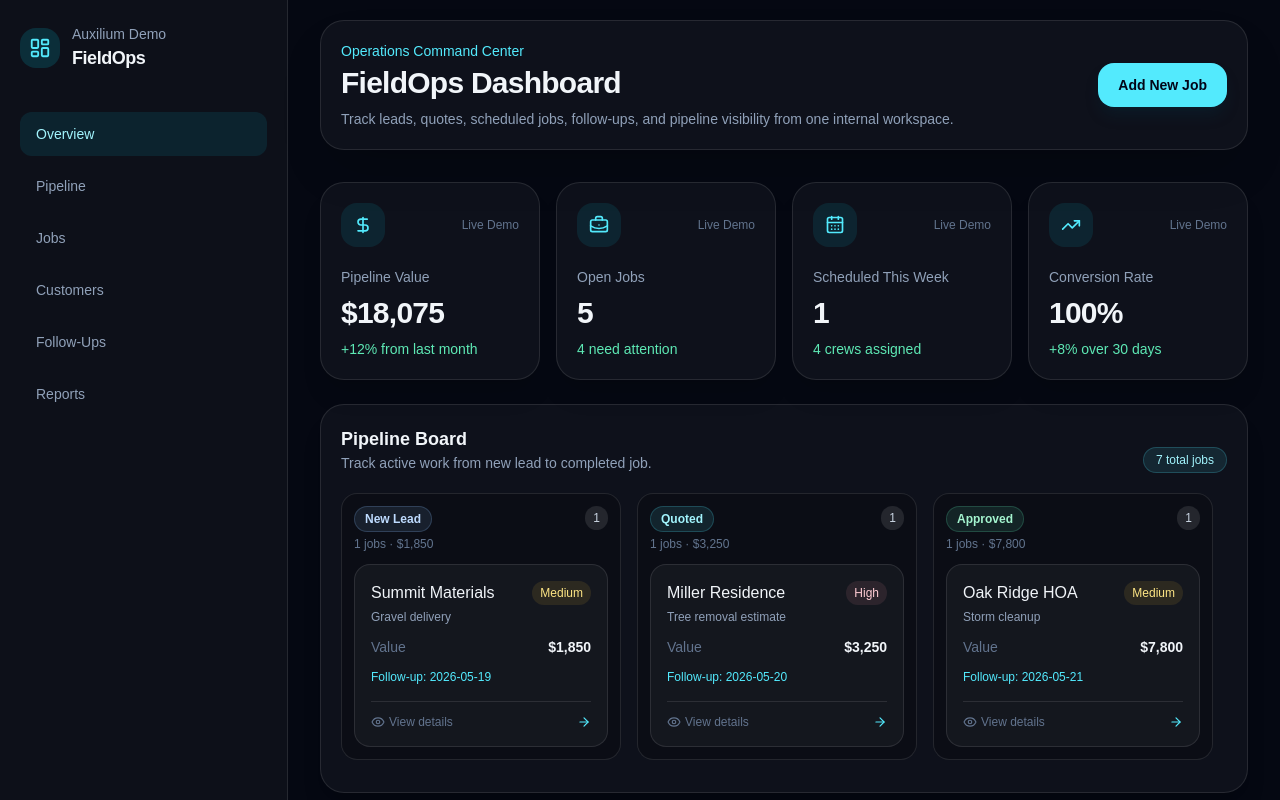
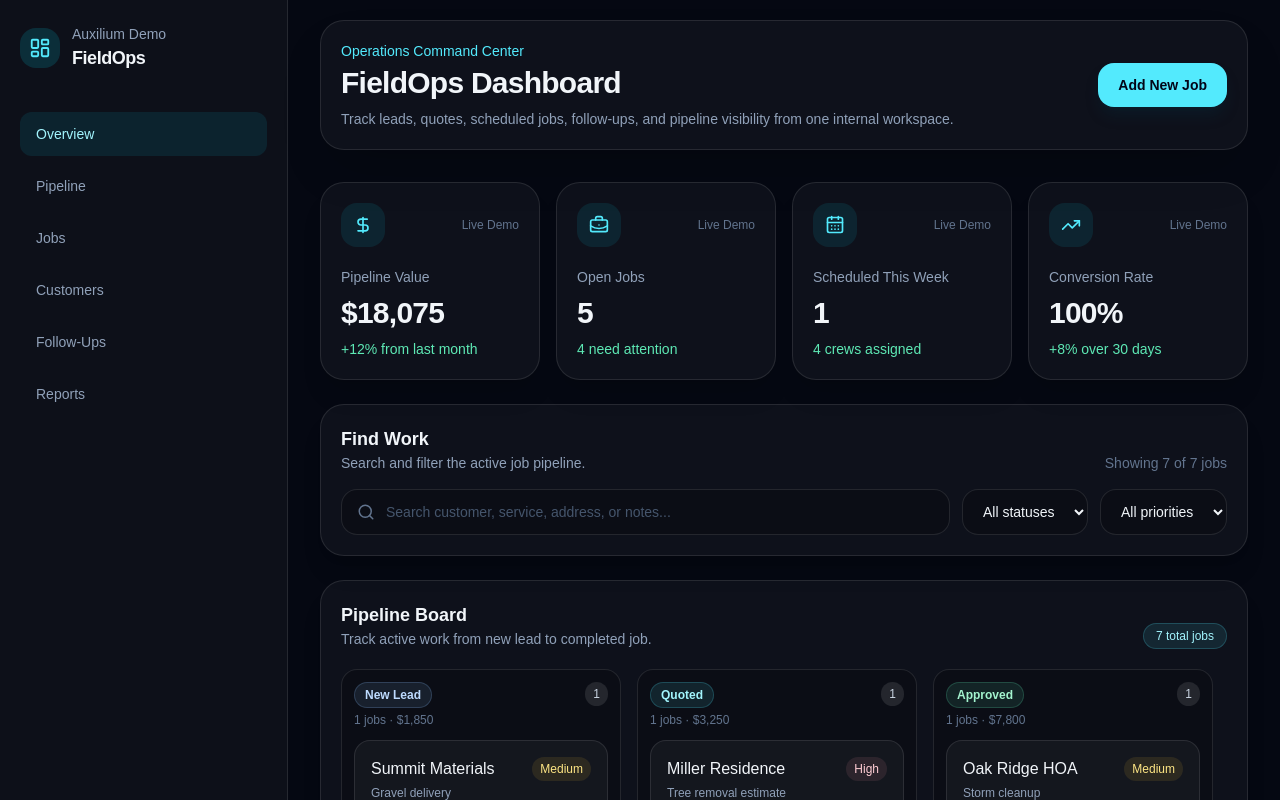
Before and after one commit to amerynseibold/fieldops-dashboard, a Next.js app: page / in a window 1280 px wide. Shown: the top 800 px of the page. Built offline with nearby package versions, Linux system fonts and the light colour scheme.

Commit message:
Add job search and filters

```diff
--- a/src/features/fieldops/components/FieldOpsDashboard.tsx
+++ b/src/features/fieldops/components/FieldOpsDashboard.tsx
@@ -5,12 +5,13 @@ import {
   BriefcaseBusiness,
   CalendarDays,
   DollarSign,
+  Search,
   TrendingUp,
 } from "lucide-react"
 import { useState } from "react"
 import { AddNewJobModal } from "./AddNewJobModal"
 
-import type { ActivityItem, Job } from "../types"
+import type { ActivityItem, Job, JobPriority, JobStatus } from "../types"
 import {
   formatCurrency,
   getConversionRate,
@@ -33,6 +34,25 @@ type FieldOpsDashboardProps = {
   activity: ActivityItem[]
 }
 
+const statusFilterOptions: Array<JobStatus | "All"> = [
+  "All",
+  "New Lead",
+  "Quoted",
+  "Approved",
+  "Scheduled",
+  "In Progress",
+  "Completed",
+  "Paid",
+  "Lost",
+]
+
+const priorityFilterOptions: Array<JobPriority | "All"> = [
+  "All",
+  "Low",
+  "Medium",
+  "High",
+]
+
 export function FieldOpsDashboard({
   jobs: initialJobs,
   activity,
@@ -40,6 +60,9 @@ export function FieldOpsDashboard({
   const [jobs, setJobs] = useState(initialJobs)
   const [activityItems, setActivityItems] = useState(activity)
   const [isAddJobModalOpen, setIsAddJobModalOpen] = useState(false)
+  const [searchQuery, setSearchQuery] = useState("")
+  const [statusFilter, setStatusFilter] = useState<JobStatus | "All">("All")
+  const [priorityFilter, setPriorityFilter] = useState<JobPriority | "All">("All")
 
   function addActivity(title: string, description: string, jobId: string) {
     setActivityItems((currentActivity) => [
@@ -87,7 +110,38 @@ export function FieldOpsDashboard({
     )
   }
 
-  const followUpJobs = getFollowUpJobs(jobs)
+
+  const filteredJobs = jobs.filter((job) => {
+    const query = searchQuery.toLowerCase().trim()
+
+    const matchesSearch =
+      query.length === 0 ||
+      job.customerName.toLowerCase().includes(query) ||
+      job.serviceType.toLowerCase().includes(query) ||
+      job.address.toLowerCase().includes(query) ||
+      job.notes?.toLowerCase().includes(query)
+
+    const matchesStatus =
+      statusFilter === "All" || job.status === statusFilter
+
+    const matchesPriority =
+      priorityFilter === "All" || job.priority === priorityFilter
+
+    return matchesSearch && matchesStatus && matchesPriority
+  })
+
+  const hasActiveFilters =
+    searchQuery.trim().length > 0 ||
+    statusFilter !== "All" ||
+    priorityFilter !== "All"
+
+  function clearFilters() {
+    setSearchQuery("")
+    setStatusFilter("All")
+    setPriorityFilter("All")
+  }
+
+  const followUpJobs = getFollowUpJobs(filteredJobs)
 
   const stats = [
     {
@@ -157,10 +211,89 @@ export function FieldOpsDashboard({
             ))}
           </div>
 
-          <PipelineBoard jobs={jobs} onUpdateJobStatus={handleUpdateJobStatus} />
+          <div className="mt-6 rounded-3xl border border-white/10 bg-white/[0.04] p-5 shadow-xl shadow-black/10">
+            <div className="mb-4 flex flex-col gap-2 sm:flex-row sm:items-end sm:justify-between">
+              <div>
+                <h3 className="text-lg font-semibold">Find Work</h3>
+                <p className="text-sm text-slate-400">
+                  Search and filter the active job pipeline.
+                </p>
+              </div>
+
+              <div className="flex flex-col gap-2 sm:items-end">
+                <span className="text-sm text-slate-500">
+                  Showing {filteredJobs.length} of {jobs.length} jobs
+                </span>
+
+                {hasActiveFilters && (
+                  <button
+                    type="button"
+                    onClick={clearFilters}
+                    className="w-fit rounded-full border border-white/10 bg-white/[0.04] px-3 py-1 text-xs font-semibold text-slate-300 transition hover:bg-white/[0.08] hover:text-white"
+                  >
+                    Clear filters
+                  </button>
+                )}
+              </div>
+            </div>
+
+            <div className="grid gap-3 lg:grid-cols-[1fr_auto_auto]">
+              <label className="relative">
+                <Search
+                  size={18}
+                  className="pointer-events-none absolute left-4 top-1/2 -translate-y-1/2 text-slate-500"
+                />
+                <input
+                  value={searchQuery}
+                  onChange={(event) => setSearchQuery(event.target.value)}
+                  className="w-full rounded-2xl border border-white/10 bg-black/20 py-3 pl-11 pr-4 text-sm text-slate-100 outline-none transition placeholder:text-slate-600 focus:border-cyan-300/40"
+                  placeholder="Search customer, service, address, or notes..."
+                />
+              </label>
+
+              <select
+                value={statusFilter}
+                onChange={(event) =>
+                  setStatusFilter(event.target.value as JobStatus | "All")
+                }
+                className="rounded-2xl border border-white/10 bg-black/20 px-4 py-3 text-sm font-medium text-slate-100 outline-none transition focus:border-cyan-300/40"
+              >
+                {statusFilterOptions.map((option) => (
+                  <option key={option} value={option} className="bg-[#080c16]">
+                    {option === "All" ? "All statuses" : option}
+                  </option>
+                ))}
+              </select>
+
+              <select
+                value={priorityFilter}
+                onChange={(event) =>
+                  setPriorityFilter(event.target.value as JobPriority | "All")
+                }
+                className="rounded-2xl border border-white/10 bg-black/20 px-4 py-3 text-sm font-medium text-slate-100 outline-none transition focus:border-cyan-300/40"
+              >
+                {priorityFilterOptions.map((option) => (
+                  <option key={option} value={option} className="bg-[#080c16]">
+                    {option === "All" ? "All priorities" : option}
+                  </option>
+                ))}
+              </select>
+            </div>
+            {filteredJobs.length === 0 && (
+              <div className="mt-4 rounded-2xl border border-dashed border-white/10 bg-black/20 p-5 text-sm text-slate-400">
+                No jobs match the current search or filters. Try clearing filters or
+                adjusting the search terms.
+              </div>
+            )}
+          </div>
+
+          <PipelineBoard
+            jobs={filteredJobs}
+            onUpdateJobStatus={handleUpdateJobStatus}
+          />
 
           <div className="mt-6 grid gap-6 xl:grid-cols-[1.3fr_0.7fr]">
-            <RecentJobs jobs={jobs} />
+            <RecentJobs jobs={filteredJobs} />
             <FollowUpQueue jobs={followUpJobs} />
           </div>
 
```
